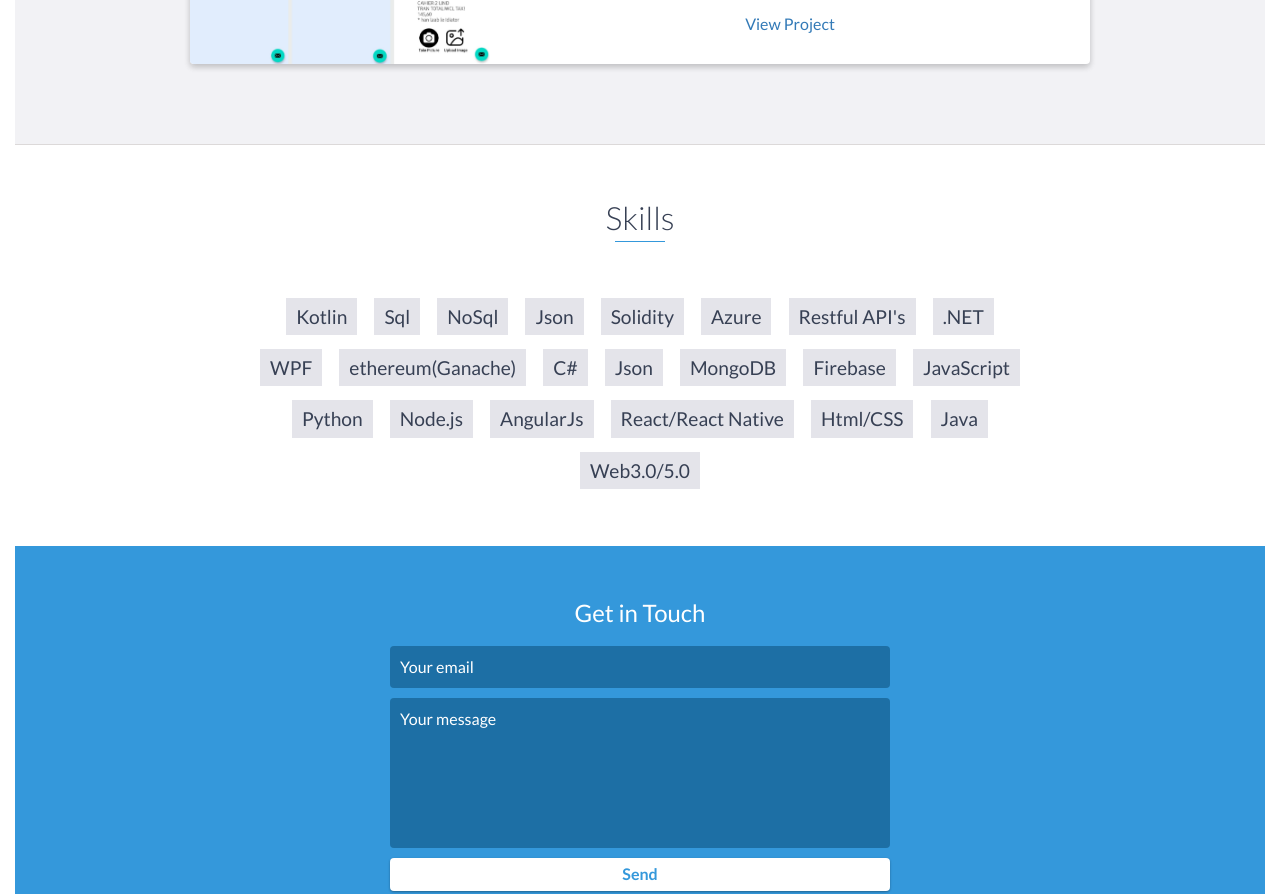
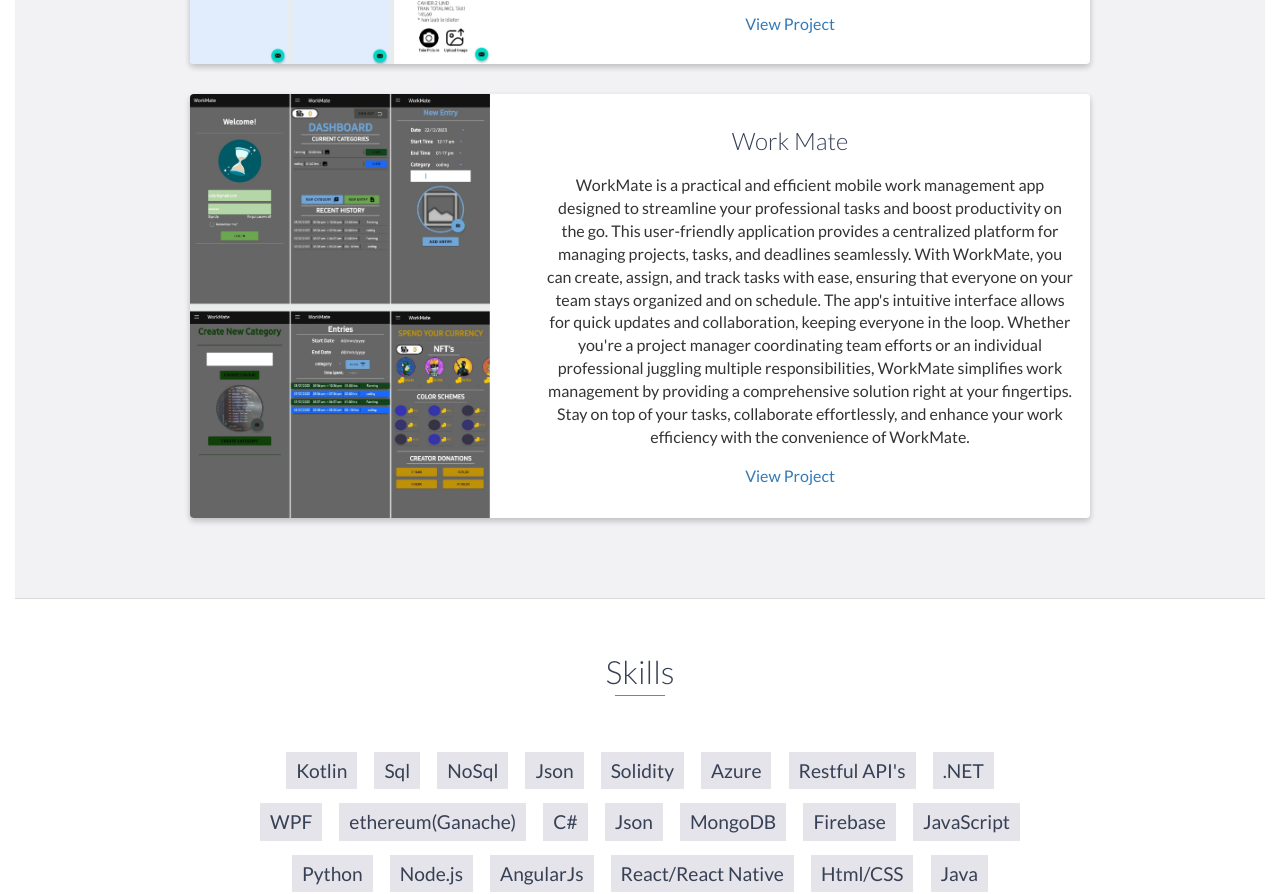
Before and after one commit to CODIEX0/portfolio, a website: page index.html in a window 1280 px wide. Shown: the part 3862-4756 px from the top of the page. Drawn offline with nearby package versions, Linux system fonts and the light colour scheme.

Commit message:
added new projects

```diff
--- a/index.html
+++ b/index.html
@@ -237,6 +237,34 @@
             </div>
         </div>
 
+        <div class="container">
+            <div class="row">
+                <div class="project shadow-large">
+                    <div class="project-image">
+                        <img src="images/workmate.png" width="300" alt="Work Mate" />
+                    </div>
+                    <!-- End .project-image -->
+                    <div class="project-info">
+                        <h3>Work Mate</h3>
+                        <p>
+                            <ul>
+                                WorkMate is a practical and efficient mobile work management app designed to streamline your professional tasks and boost productivity on the go.
+                                This user-friendly application provides a centralized platform for managing projects, tasks, and deadlines seamlessly.
+                                With WorkMate, you can create, assign, and track tasks with ease, ensuring that everyone on your team stays organized and on schedule.
+                                The app's intuitive interface allows for quick updates and collaboration, keeping everyone in the loop.
+                                Whether you're a project manager coordinating team efforts or an individual professional juggling multiple responsibilities,
+                                WorkMate simplifies work management by providing a comprehensive solution right at your fingertips. Stay on top of your tasks,
+                                collaborate effortlessly, and enhance your work efficiency with the convenience of WorkMate.
+                            </ul>
+                        </p>
+                        <a href="https://github.com/CODIEX0/WorkMateX">View Project</a>
+                    </div>
+                    <!-- End .project-info -->
+                </div>
+                <!-- End .project -->
+            </div>
+        </div>
+
     </div>
     <!-- End #projects -->
 
```
Also changed, not shown: images/workmate.png (added).
